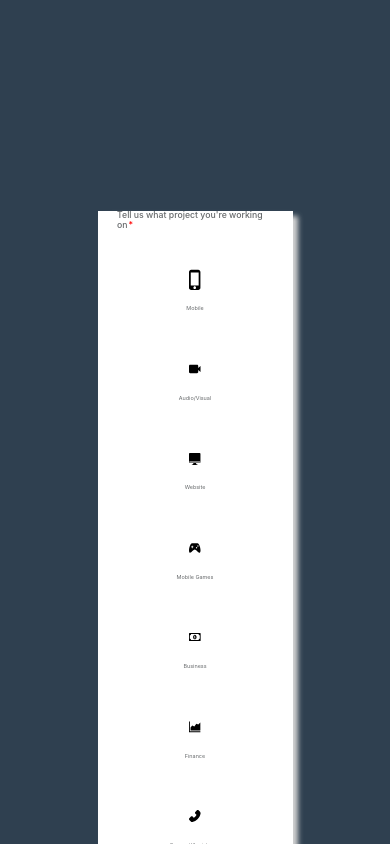
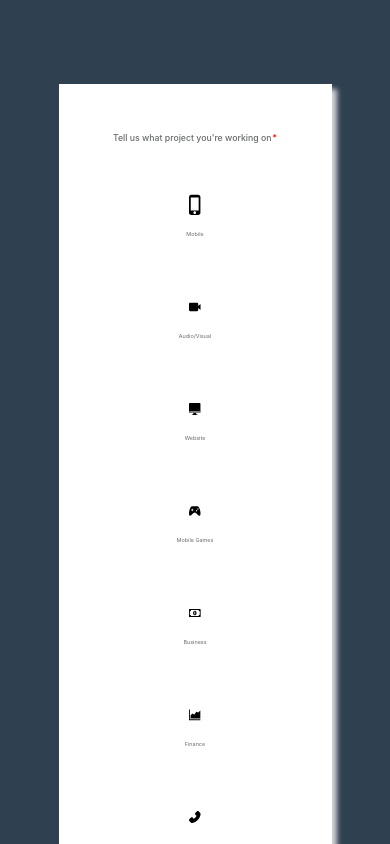
Before and after one commit to Jesse-efe/Gotanyalo-React, a React (Create React App) app: page /form in a window 390 px wide. Shown: the top 844 px of the page. Built offline with nearby package versions, Linux system fonts and the light colour scheme.

Commit message:
feat(Setup Wizard): make form mobile responsive
- write css rules to make app mobile-responsive
- clean up code

```diff
--- a/src/Components/FormPage1.js
+++ b/src/Components/FormPage1.js
@@ -42,7 +42,7 @@ const FormPage1 = ({ setFormPage, handleFormInput, formDetails }) => {
 
   return (
     <>
-      <H5>
+      <H5 center="true">
         Tell us what project you're working on
         <Span>*</Span>
       </H5>
--- a/src/Components/FormPage3.js
+++ b/src/Components/FormPage3.js
@@ -24,7 +24,7 @@ const FormPage3 = ({ setFormPage, onSubmit, handleFormInput, formDetails}) => {
           Area of expertise
           <Span>*</Span>
         </H5>
-        <H6 marginBottom="15px" color="black">
+        <H6 marginBottom="15px" color="#2f4050;">
           (Select all that apply and type to add to the options)
         </H6>
         <Select
@@ -42,7 +42,7 @@ const FormPage3 = ({ setFormPage, onSubmit, handleFormInput, formDetails}) => {
           Links
           <Span>*</Span>
         </H5>
-        <H6 marginBottom="15px" color="black">(Type links to project. Multiple links allowed.</H6>
+        <H6 marginBottom="15px" color="#2f4050;">(Type links to project. Multiple links allowed.</H6>
         <Select
           styles={myStyles}
           isMulti
@@ -74,7 +74,7 @@ const FormPage3 = ({ setFormPage, onSubmit, handleFormInput, formDetails}) => {
           Skills
           <Span>*</Span>
         </H5>
-        <H6 marginBottom="15px" color="black">
+        <H6 marginBottom="15px" color="#2f4050;">
           (Select all that apply and type to add to the options)
         </H6>
         <Select
@@ -93,7 +93,7 @@ const FormPage3 = ({ setFormPage, onSubmit, handleFormInput, formDetails}) => {
           Type of Engagement
           <Span>*</Span>
         </H5>
-        <H6 marginBottom="15px" color="black">
+        <H6 marginBottom="15px" color="#2f4050;">
           (Select all that apply and type to add to the options)
         </H6>
         <Select
--- a/src/Components/MyStyledComponents.js
+++ b/src/Components/MyStyledComponents.js
@@ -4,6 +4,9 @@ export const H5 = styled.h5`
   margin-top: ${props => props.marginTop || "30px"};
   margin-bottom: ${props => props.marginBottom || "5px"};
   font-size: calc(.7vw + 6px);
+  @media (max-width: 600px) {
+    text-align: ${props => props.center ? "center" : ""};
+  }
 `;
 
 export const H6 = styled.h6`
@@ -80,16 +83,13 @@ export const StartDateGrid = styled.div`
 `;
 
 export const FormContainer = styled.div`
-  padding-bottom: 25px;
+  padding: 20px 5% 25px 5%;
   width: 50%;
   background-color: #fff;
-  margin: 25vh auto 25vh;
-  padding-left: 5%;
-  padding-right: 5%;
+  margin: 10vh auto 10vh;
   box-shadow: 5px 5px 5px 0 lightgrey;
-  @media (max-width: 360px) {
+  @media (max-width: 1024px) {
     width: 70%;
-
   }
 `;
 
```
